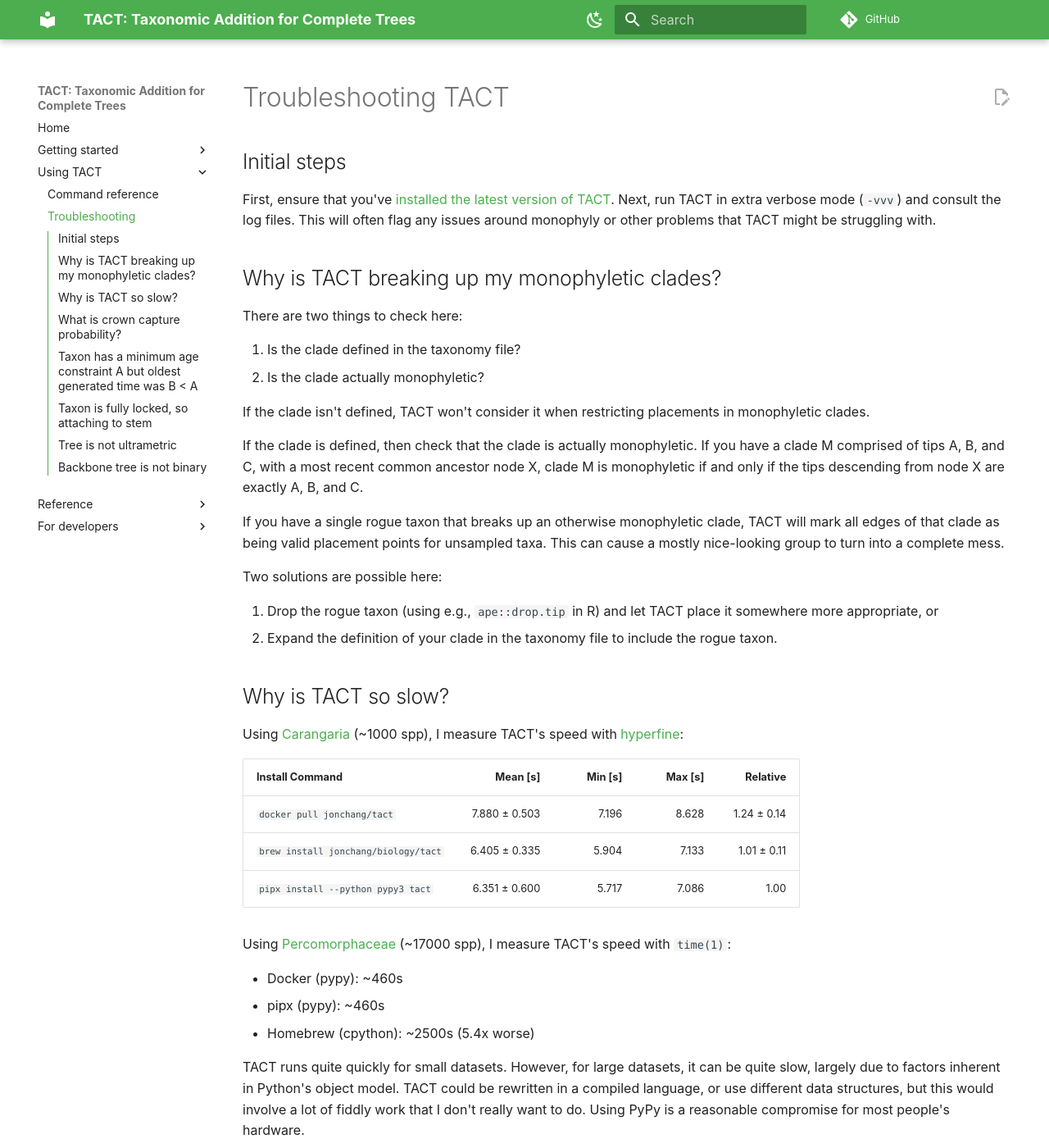
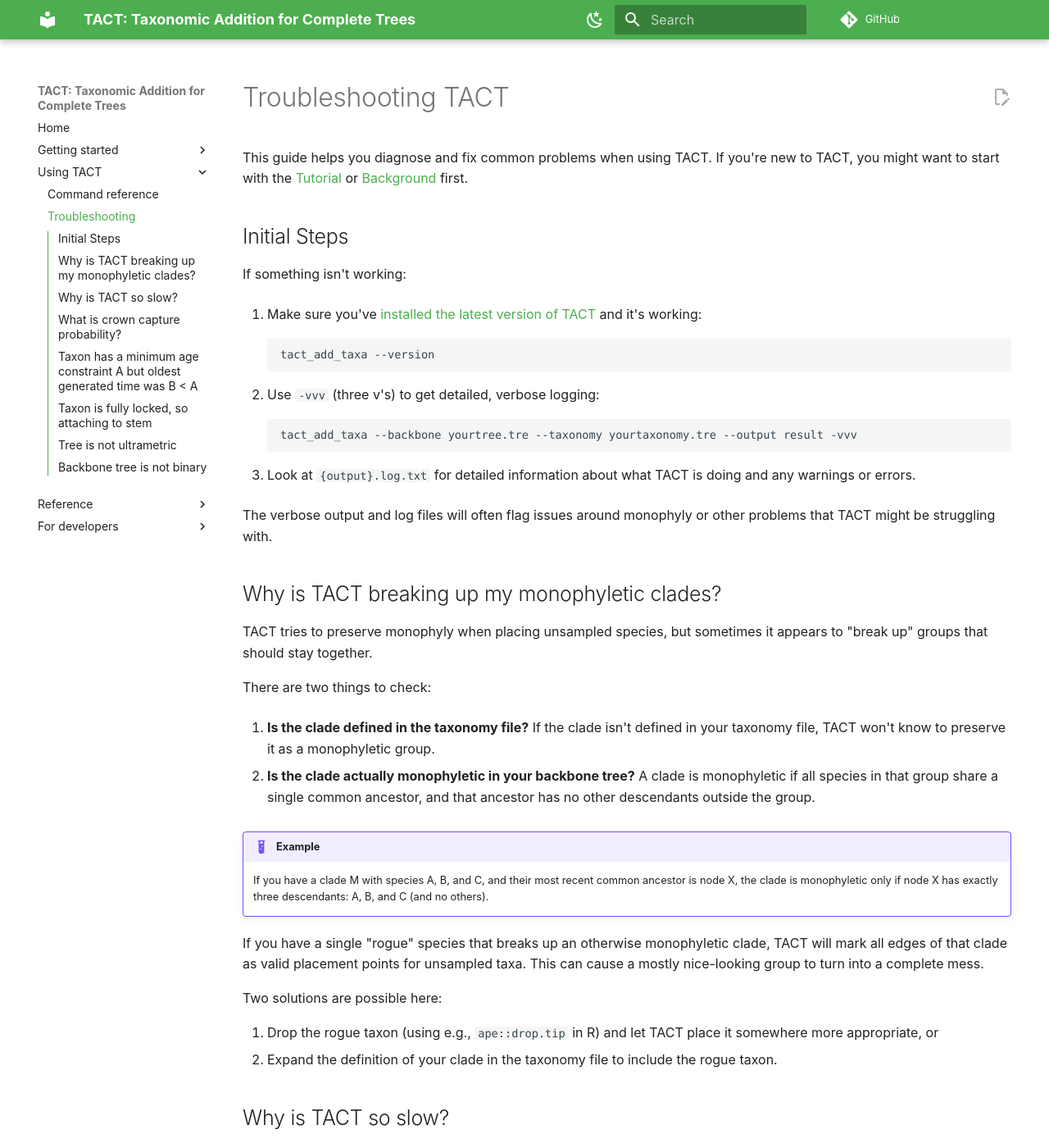
Before and after one commit to jonchang/tact, an MkDocs documentation site: the page built from docs/troubleshooting.md, in a window 1280 px wide and 1400 px high. Shown: the whole window at 82% size. Built offline with MkDocs 1.6.1 and Material for MkDocs 9.7.7, drawn with Linux system fonts in a browser that asks for light colours; comment, search, counter and statistics services are not loaded; some of the changed text lies outside the part shown.

Commit message:
More doc updates

````diff
--- a/docs/troubleshooting.md
+++ b/docs/troubleshooting.md
@@ -1,21 +1,40 @@
 # Troubleshooting TACT
 
-## Initial steps
+This guide helps you diagnose and fix common problems when using TACT. If you're new to TACT, you might want to start with the [Tutorial](tutorial.md) or [Background](background.md) first.
 
-First, ensure that you've [installed the latest version of TACT](install.md). Next, run TACT in extra verbose mode (`-vvv`) and consult the log files. This will often flag any issues around monophyly or other problems that TACT might be struggling with.
+## Initial Steps
+
+If something isn't working:
+
+1. Make sure you've [installed the latest version of TACT](install.md) and it's working:
+   ```sh
+   tact_add_taxa --version
+   ```
+
+2. Use `-vvv` (three v's) to get detailed, verbose logging:
+   ```sh
+   tact_add_taxa --backbone yourtree.tre --taxonomy yourtaxonomy.tre --output result -vvv
+   ```
+
+3. Look at `{output}.log.txt` for detailed information about what TACT is doing and any warnings or errors.
+
+The verbose output and log files will often flag issues around monophyly or other problems that TACT might be struggling with.
 
 ## Why is TACT breaking up my monophyletic clades?
 
-There are two things to check here:
+ TACT tries to preserve monophyly when placing unsampled species, but sometimes it appears to "break up" groups that should stay together.
 
-1. Is the clade defined in the taxonomy file?
-2. Is the clade actually monophyletic?
+There are two things to check:
 
-If the clade isn't defined, TACT won't consider it when restricting placements in monophyletic clades.
+1. **Is the clade defined in the taxonomy file?** If the clade isn't defined in your taxonomy file, TACT won't know to preserve it as a monophyletic group.
 
-If the clade is defined, then check that the clade is actually monophyletic. If you have a clade M comprised of tips A, B, and C, with a most recent common ancestor node X, clade M is monophyletic if and only if the tips descending from node X are exactly A, B, and C.
+2. **Is the clade actually monophyletic in your backbone tree?** A clade is monophyletic if all species in that group share a single common ancestor, and that ancestor has no other descendants outside the group.
 
-If you have a single rogue taxon that breaks up an otherwise monophyletic clade, TACT will mark all edges of that clade as being valid placement points for unsampled taxa. This can cause a mostly nice-looking group to turn into a complete mess.
+!!! example
+
+    If you have a clade M with species A, B, and C, and their most recent common ancestor is node X, the clade is monophyletic only if node X has exactly three descendants: A, B, and C (and no others).
+
+If you have a single "rogue" species that breaks up an otherwise monophyletic clade, TACT will mark all edges of that clade as valid placement points for unsampled taxa. This can cause a mostly nice-looking group to turn into a complete mess.
 
 Two solutions are possible here:
 
@@ -46,7 +65,7 @@ On M1 Macbooks, TACT experiences a significant performance penalty (~30-50x) whe
 
 ## What is crown capture probability?
 
-Crown capture probability is the probability that a sample of `k` taxa from a clade of `n` total taxa includes a root node, under a Yule process. See [Sanderson (1996)](https://doi.org/10.1093/sysbio/45.2.168) for the full manuscript describing this equation.
+**Crown capture probability** is the probability that when you sample `k` species from a clade containing `n` total species, your sample includes the crown node (the most recent common ancestor of all living species in that clade). This is calculated under a Yule (pure-birth) model of diversification. See [Sanderson (1996)](https://doi.org/10.1093/sysbio/45.2.168) for the full mathematical description.
 
 This probability is used in two key places in TACT as a cutoff, and can be tweaked using the `--min-ccp` parameter to `tact_add_taxa`.
 
@@ -74,10 +93,14 @@ TACT will generate a single new divergence time constrained so that it will atta
 
 ## Tree is not ultrametric
 
-TACT tests for the ultrametricity of your phylogeny prior to doing any work on it. If it falls outside a certain precision threshold (by default, 1e-6, or roughly six digits after the decimal point), it'll refuse to run. This is mostly intended as a smoke test to ensure that you haven't accidentally passed a phylogram or extinct-tip phylogeny to TACT.
+TACT requires ultrametric trees because it uses time-based calculations to place unsampled species.
 
-Otherwise, if the tree is mostly ultrametric, it'll just tweak the ages a bit to make sure everything lines up. This won't really affect your results, and I go into more exhaustive detail in my [blog post on this subject](https://jonathanchang.org/blog/three-ways-to-check-and-fix-ultrametric-phylogenies/).
+TACT tests for ultrametricity before running. If your tree falls outside a certain precision threshold (by default, 1e-6, or roughly six digits after the decimal point), TACT will refuse to run. This is mostly intended as a safety check to ensure that you haven't accidentally passed a [phylogram](https://en.wikipedia.org/wiki/Phylogram) (a tree with branch lengths in units of change, not time) or a phylogeny with extinct tips to TACT.
+
+If your tree is mostly ultrametric but has minor rounding errors, TACT will automatically adjust the ages slightly to make everything line up. This won't really affect your results. For more details on checking and fixing ultrametric trees, see this [blog post](https://jonathanchang.org/blog/three-ways-to-check-and-fix-ultrametric-phylogenies/).
 
 ## Backbone tree is not binary
 
-This sometimes occurs when you have a basal trifurcation in the phylogeny, representing an unrooted tree. You'll need to resolve the root of the phylogeny somehow to root the tree. TACT will generally assume that a basal trifurcation represents a rooted tree, but this doesn't always happen.
+TACT requires binary trees as input.
+
+This error sometimes occurs when you have a basal trifurcation (three branches at the root) in your phylogeny, which often represents an unrooted tree. You'll need to root your tree before using it with TACT. TACT will generally assume that a basal trifurcation represents a rooted tree, but this doesn't always work correctly, so it's better to root your tree explicitly using an outgroup or other method before running TACT.
````
Also changed, not shown: README.md (+8 -7 lines).
